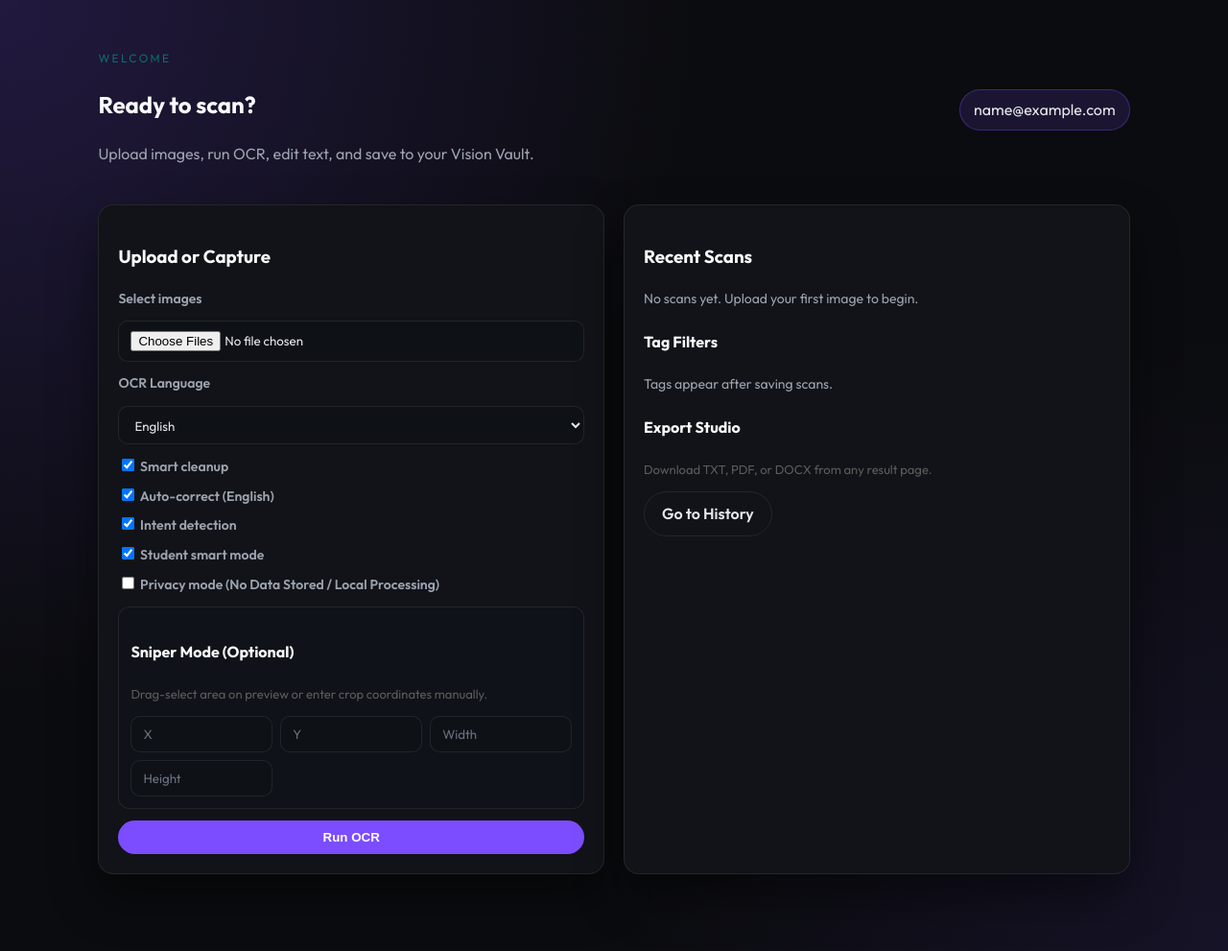
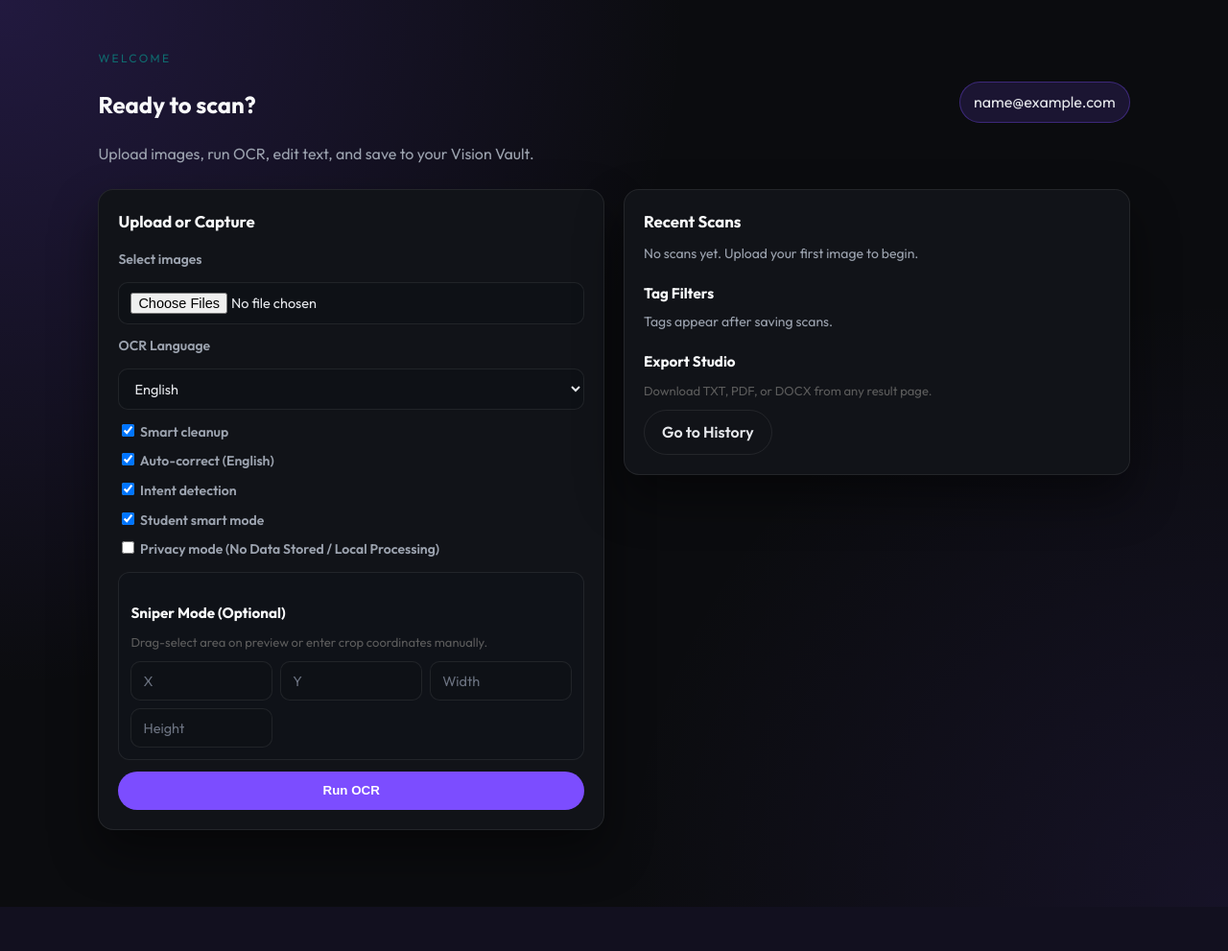
Before and after one commit to bhoidhara/Text_spotting_app, a Flask app: page /dashboard in a window 1280 px wide. Shown: the whole page at 96% size. After the commit the page ends 945 px from the top, so only its background shows below. Run offline with Flask 3, Linux system fonts and the light colour scheme; the visitor is signed in with stand-in values (Sample User, id 1).

Commit message:
upto data all

```diff
--- a/static/style.css
+++ b/static/style.css
@@ -153,6 +153,7 @@ body.auth-page .page {
 .subtitle {
   color: var(--muted);
   line-height: 1.6;
+  margin: 6px 0 0;
 }
 
 body.theme-dark .subtitle {
@@ -245,6 +246,7 @@ body.theme-dark .scan-output {
   justify-content: center;
   gap: 6px;
   transition: transform 0.15s ease, box-shadow 0.2s ease, background 0.2s ease, color 0.2s ease;
+  min-height: 40px;
 }
 
 .button.primary {
@@ -334,6 +336,7 @@ textarea {
   border: 1px solid var(--line);
   font-family: inherit;
   transition: border-color 0.2s ease, box-shadow 0.2s ease, background 0.2s ease;
+  font-size: 14.5px;
 }
 
 input[type="file"] {
@@ -474,6 +477,7 @@ body.auth-page .helper {
   justify-content: space-between;
   align-items: center;
   gap: 16px;
+  margin-bottom: 8px;
 }
 
 .user-chip {
@@ -494,6 +498,7 @@ body.theme-dark .user-chip {
   grid-template-columns: repeat(auto-fit, minmax(280px, 1fr));
   gap: 20px;
   margin-top: 24px;
+  align-items: start;
 }
 
 .grid-two > .card {
@@ -511,6 +516,25 @@ body.theme-dark .user-chip {
   padding: 20px;
   border-radius: 16px;
   box-shadow: var(--shadow);
+  border: 1px solid var(--line);
+}
+
+.card h3 {
+  margin: 0 0 10px;
+  font-size: 1.05rem;
+}
+
+.card h4 {
+  margin: 18px 0 8px;
+  font-size: 0.95rem;
+}
+
+.card p {
+  margin: 0 0 10px;
+}
+
+.card p:last-child {
+  margin-bottom: 0;
 }
 
 .scan-list {
```
